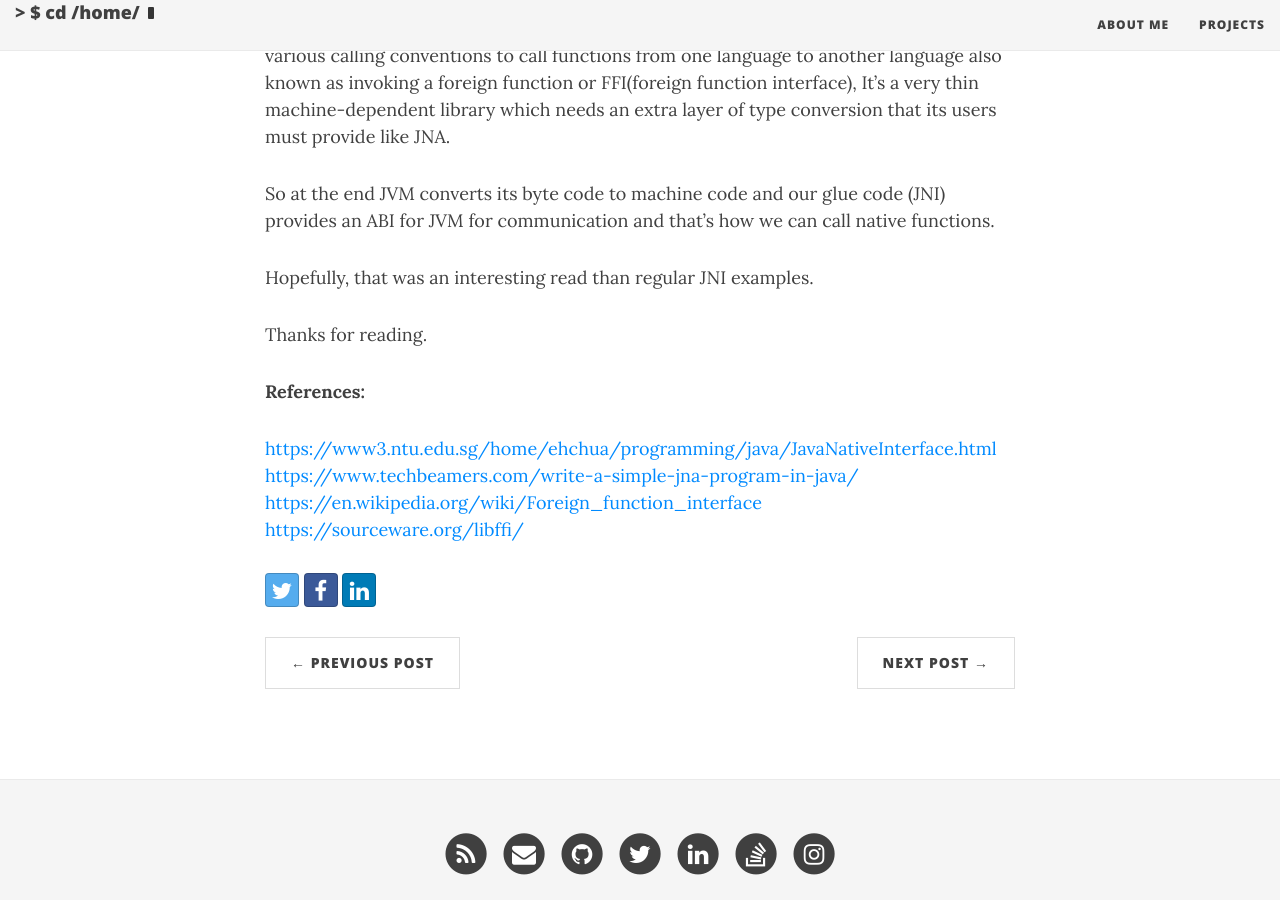
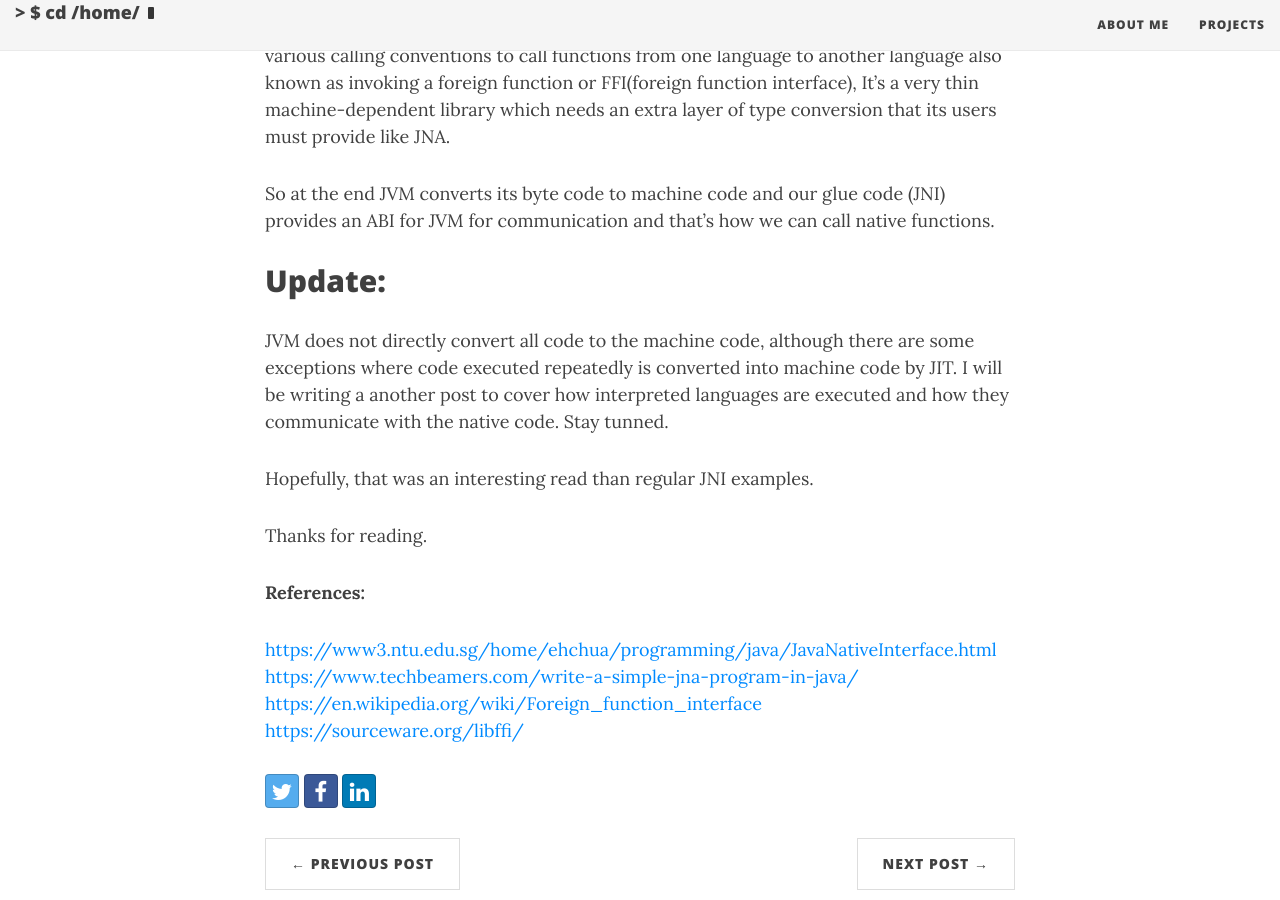
Before and after one commit to nakshay/nakshay.github.io, a Jekyll site: the page built from _posts/2020-04-12-JVM and native code.md, in a window 1280 px wide and 900 px high, scrolled down 1446 px. Built offline with Jekyll 4.4.1, drawn with Linux system fonts in a browser that asks for light colours; nearby versions of some CDN libraries; comment, search, counter and statistics services are not loaded.

Commit message:
Update 2020-04-12-JVM and native code.md

```diff
--- a/_posts/2020-04-12-JVM and native code.md
+++ b/_posts/2020-04-12-JVM and native code.md
@@ -23,6 +23,11 @@ So how JNA allow us to call native functions without writing the glue code which
 
 So at the end JVM converts its byte code to machine code and our glue code (JNI) provides an ABI for JVM for communication and that's how we can call native functions.
 
+## Update:
+
+JVM does not directly convert all code to the machine code, although there are some exceptions where code executed repeatedly is converted into machine code by JIT. I will be writing a another post to cover how interpreted languages are executed and how they communicate with the native code. Stay tunned.
+
+
 Hopefully, that was an interesting read than regular JNI examples.
 
 Thanks for reading.
```
